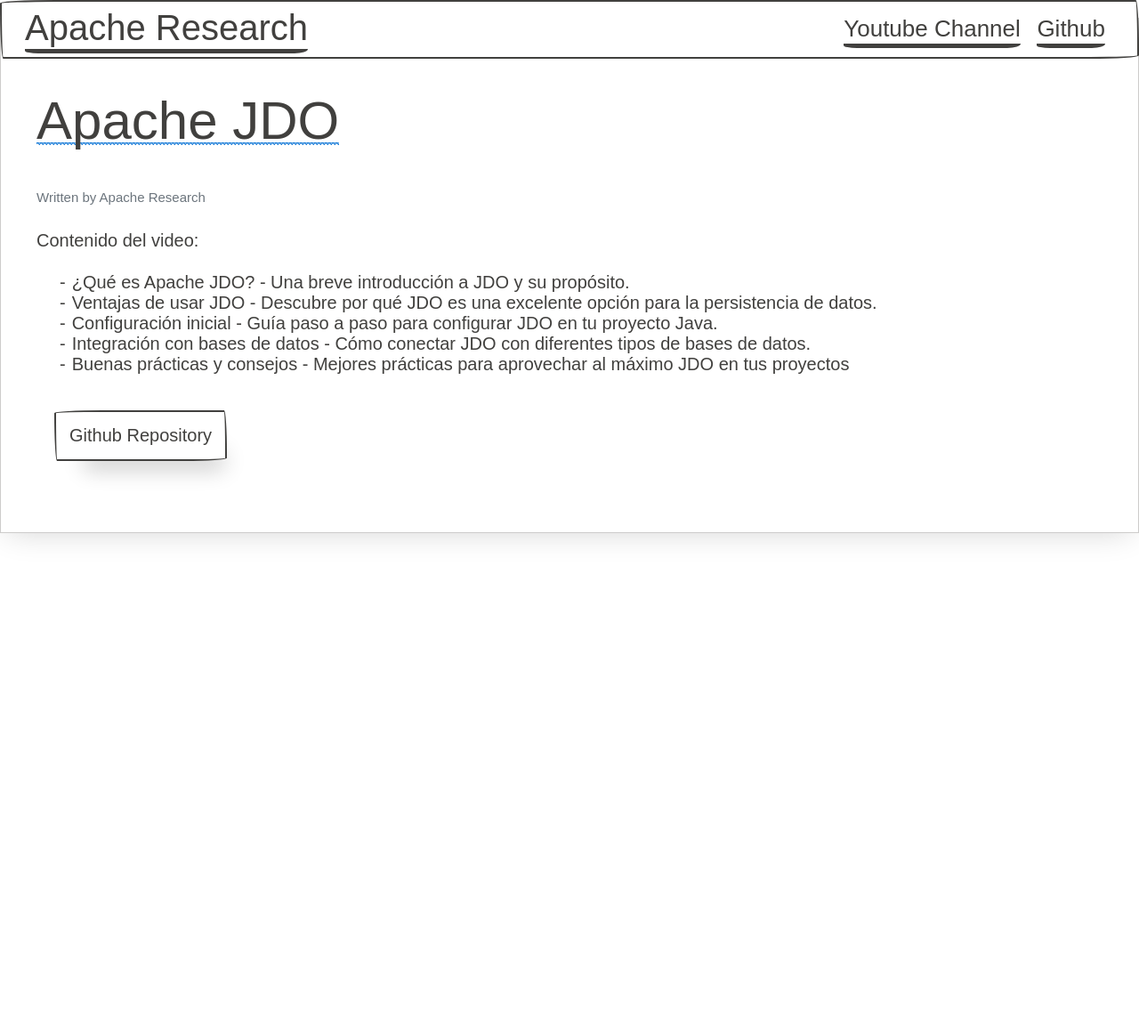
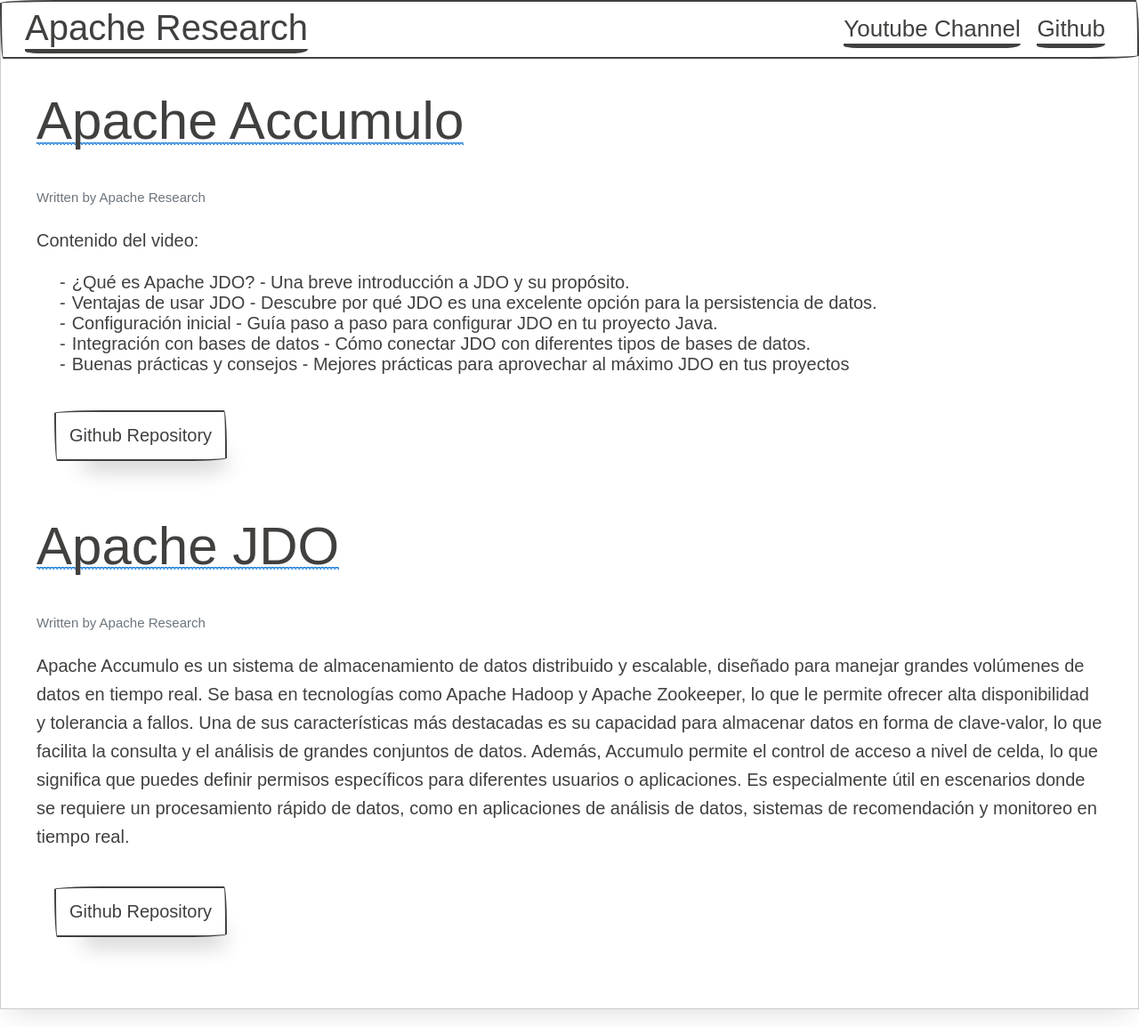
Before and after one commit to apacheresearch/apacheresearch.github.io, a plain HTML site: page index.html in a window 1280 px wide. Shown: the whole page at 89% size. Before the commit the page ends 800 px from the top, so only its background shows below. Drawn offline with nearby package versions, Linux system fonts and the light colour scheme; a web font is replaced by a local one.

Commit message:
Update index.html

```diff
--- a/index.html
+++ b/index.html
@@ -31,7 +31,7 @@
     </nav>
   <div class="paper">
   <article class="article">
-    <h1 class="article-title"><a href="">Apache JDO</a></h1>
+    <h1 class="article-title"><a href="">Apache Accumulo</a></h1>
     <p class="article-meta">Written by <a href="#">Apache Research</a></p>
     <p> Contenido del video:
     <ul>
@@ -44,6 +44,19 @@
     </p>
 
     <div class="row">
+      <a class="paper-btn margin" href="https://github.com/apacheresearch/apache-accumulo" target="_blank" >Github Repository</a>
+    </div>
+  </article>
+
+  <article class="article">
+    <h1 class="article-title"><a href="">Apache JDO</a></h1>
+    <p class="article-meta">Written by <a href="#">Apache Research</a></p>
+    <p> Apache Accumulo es un sistema de almacenamiento de datos distribuido y escalable, diseñado para manejar grandes volúmenes de datos en tiempo real. Se basa en tecnologías como Apache Hadoop y Apache Zookeeper, lo que le permite ofrecer alta disponibilidad y tolerancia a fallos.
+        Una de sus características más destacadas es su capacidad para almacenar datos en forma de clave-valor, lo que facilita la consulta y el análisis de grandes conjuntos de datos. Además, Accumulo permite el control de acceso a nivel de celda, lo que significa que puedes definir permisos específicos para diferentes usuarios o aplicaciones.
+        Es especialmente útil en escenarios donde se requiere un procesamiento rápido de datos, como en aplicaciones de análisis de datos, sistemas de recomendación y monitoreo en tiempo real.
+    </p>
+
+    <div class="row">
       <a class="paper-btn margin" href="https://github.com/apacheresearch/apache-jdo" target="_blank" >Github Repository</a>
     </div>
   </article>
```
